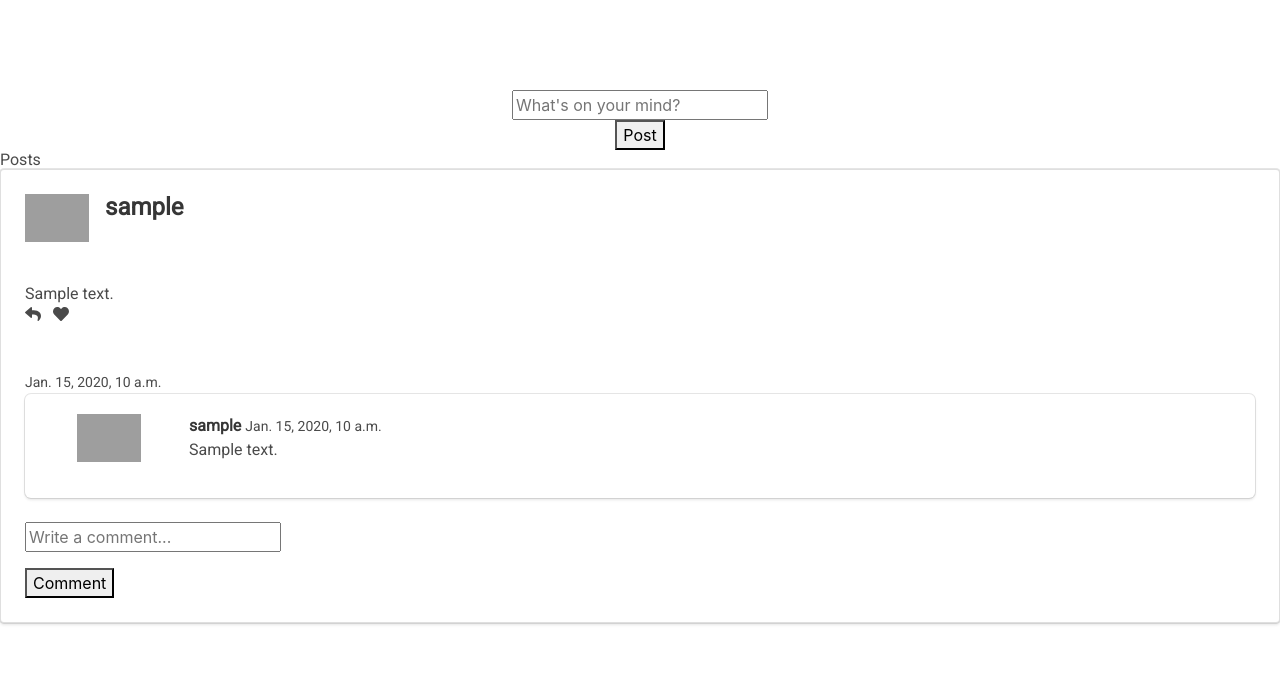
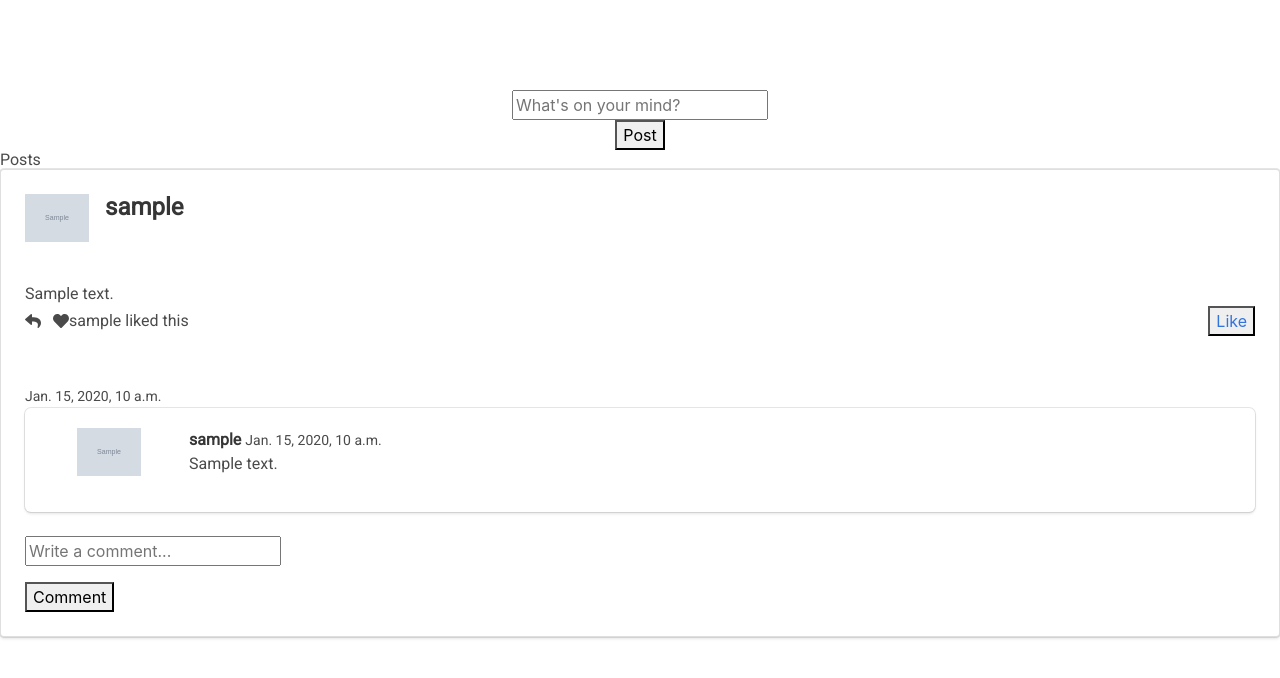
Before and after one commit to lawrencema415/devbook, a Django app: page / in a window 1280 px wide. Shown: the part 56-734 px from the top of the page. Run offline with Django 3.2, Linux system fonts and the light colour scheme; tables that the repository leaves empty hold one stand-in row (values such as "Sample post"); grey boxes marked "Sample" are stand-in pictures; some libraries are stand-ins or nearby versions; grey boxes are pictures that could not be loaded.

Commit message:
added pictures feature to comment & posts

```diff
--- a/devbook/templates/homepage.html
+++ b/devbook/templates/homepage.html
@@ -19,7 +19,7 @@
               </figure>
               {% else %}
                 <figure class="image is-64x64">
-                <img src="https://bulma.io/images/placeholders/96x96.png" alt="Image" tyle="width:50px;height:50px">
+                <img src="{{post.user.profile.image.url}}" alt="Image" tyle="width:50px;height:50px">
               </figure>
               {% endif %}
         </div>
@@ -42,7 +42,14 @@
                 <i class="fas fa-heart" aria-hidden="true"></i>
               </span>
             </a>
+            {% for like in likes%}
+            {%  if like.post == post %}
+              {{like.user}} liked this
+              {% endif %}
+            {% endfor %}
+            <!-- Likes: {{likes.Post.count}} -->
           </div>
+          <button type="button" name="button"><a href="#">Like</a></button>
         </nav>
         <br>
         <time datetime="2016-1-1"><small>{{post.time_posted}}</small></time>
@@ -58,7 +65,7 @@
               </figure>
               {% else %}
                 <figure class="image is-64x64">
-                <img src="https://bulma.io/images/placeholders/96x96.png" alt="Image" tyle="width:50px;height:50px">
+                <img src="{{comment.user.profile.image.url}}" alt="Image" tyle="width:50px;height:50px">
               </figure>
               {% endif %}
             </div>
--- a/devbook/templates/profile.html
+++ b/devbook/templates/profile.html
@@ -22,7 +22,7 @@
 {% if post == comment.post %}
 <p>{{comment.body}} - {{comment.user}}  ({{comment.time_posted}})</p>
 {% endif %}
-{% comment %} {% endfor %} {% endcomment %}
+{% endfor %}
 <form class="" action="{% url 'post_comment' pk=post.pk %}" method="post">
 {% csrf_token%}
 {{commentForm.as_p}}
--- a/devbook/views.py
+++ b/devbook/views.py
@@ -11,7 +11,8 @@ def homepage(request):
     comments = Comment.objects.all()
     user = request.user
     profile = Profile.objects.all()
-    return render(request, 'homepage.html',{'form':form,'posts':posts,'commentForm':commentForm,'comments':comments, 'profile': profile})
+    likes = Like.objects.all()
+    return render(request, 'homepage.html',{'form':form,'posts':posts,'commentForm':commentForm,'comments':comments, 'profile': profile, 'likes':likes})
 
 def profile(request):
     user = request.user
```
Also changed, not shown: devbook/migrations/0001_initial.py (deleted), devbook/migrations/0009_auto_20190808_1456.py (deleted), devbook/migrations/0013_merge_20190809_0140.py (deleted), devbook/migrations/0014_auto_20190809_0141.py (deleted).
